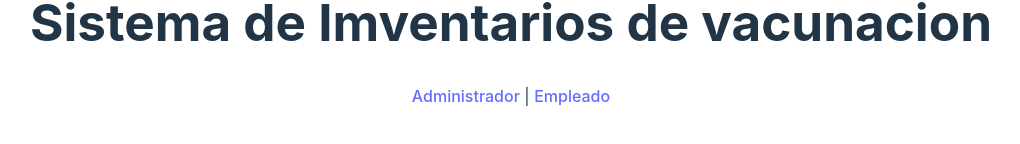
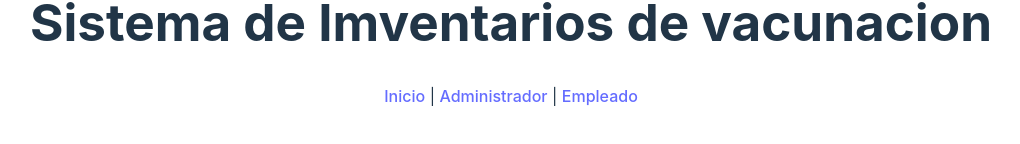
Before and after one commit to jmillan07/my-app-kroger, a React (Vite) app: page / in a window 1280 px wide. Shown: the part 366-510 px from the top of the page, without its empty margins (129-1149 px from the left). Built offline with nearby package versions, Linux system fonts and the light colour scheme.

Commit message:
se procedio actualizar el menu pricipal

```diff
--- a/src/Index.jsx
+++ b/src/Index.jsx
@@ -8,6 +8,7 @@ function Index(){
         <>
         <h1>Sistema de Imventarios de vacunacion</h1>
             <nav>
+                <Link to="/">Inicio</Link> |{" "}
                 <Link to="administrator">Administrador</Link> |{" "}
                 <Link to="employee">Empleado</Link>
             </nav>
```
